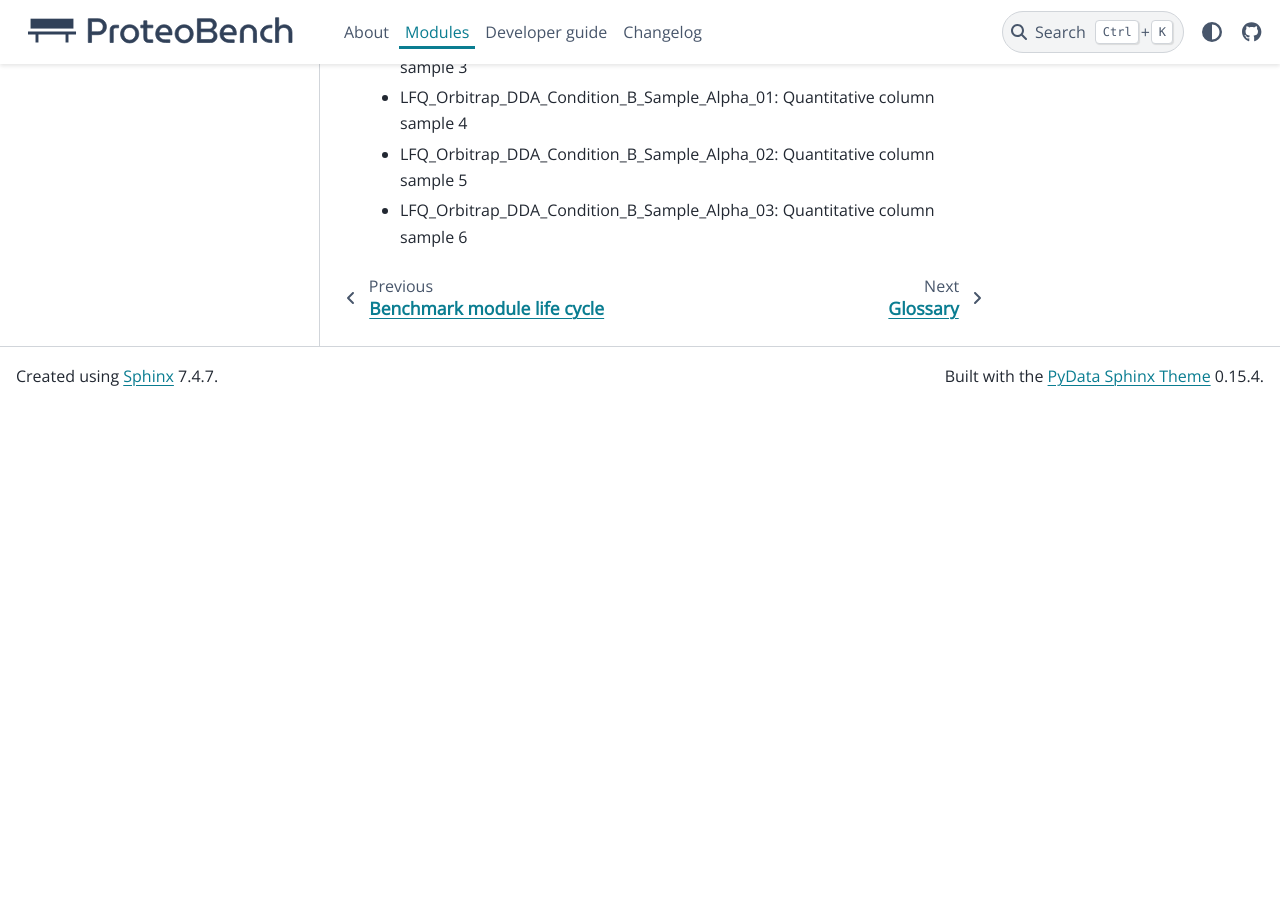
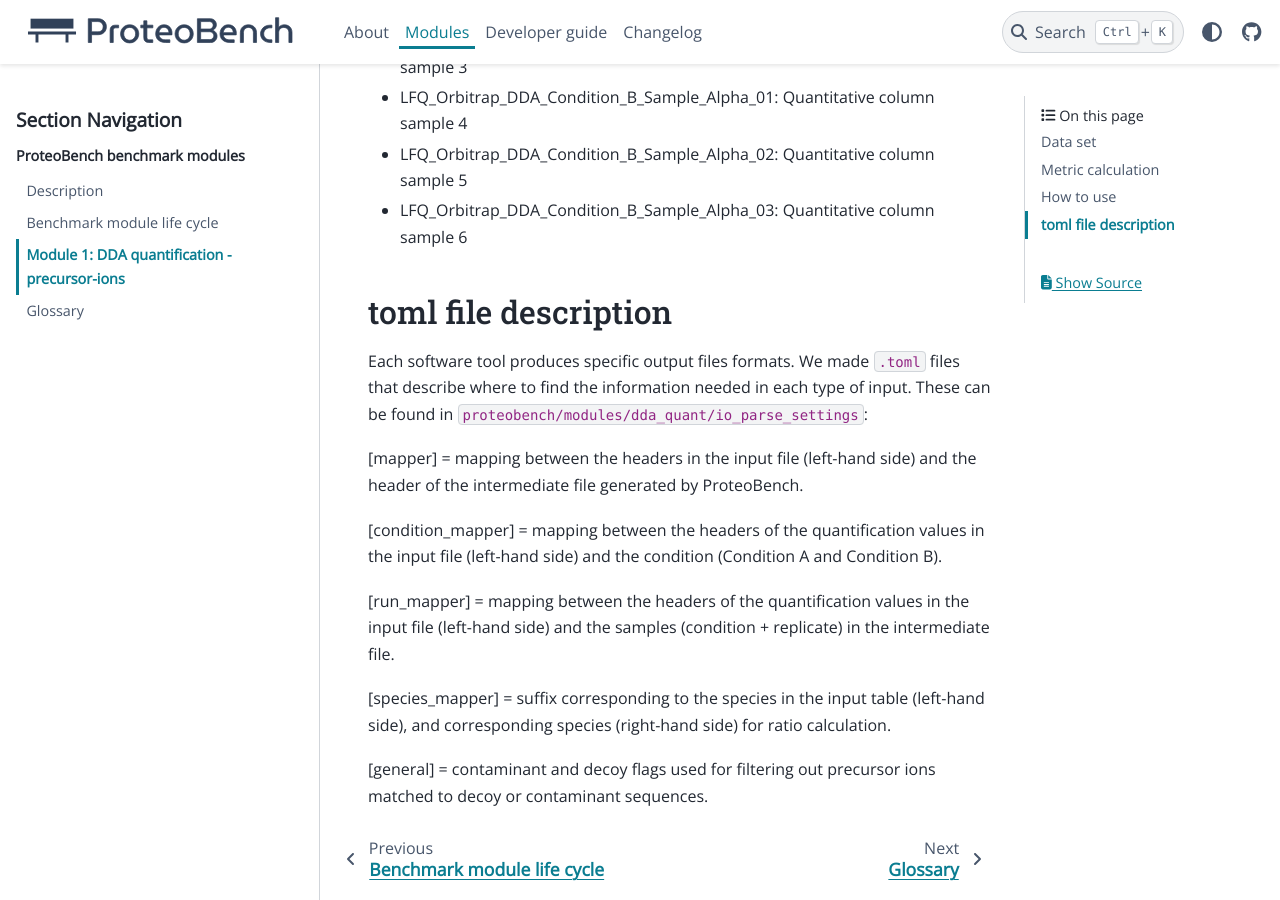
Before and after one commit to Proteobench/ProteoBench, a Sphinx documentation site: the page built from docs/modules/3-DDA-Quantification-ion-level.md, in a window 1280 px wide and 900 px high, scrolled down 3178 px. Built offline with Sphinx 7.4.7 and the PyData theme 0.15.4, drawn with Linux system fonts in a browser that asks for light colours; pages that are not in the unit, such as notebooks, are missing from menus; before the commit the page ends 3583 px from its top, so only the background shows below that; some of the changed text lies outside the part shown.

Commit message:
add toml description in docs

```diff
--- a/docs/modules/3-DDA-Quantification-ion-level.md
+++ b/docs/modules/3-DDA-Quantification-ion-level.md
@@ -67,3 +67,17 @@
 - LFQ_Orbitrap_DDA_Condition_B_Sample_Alpha_01: Quantitative column sample 4
 - LFQ_Orbitrap_DDA_Condition_B_Sample_Alpha_02: Quantitative column sample 5
 - LFQ_Orbitrap_DDA_Condition_B_Sample_Alpha_03: Quantitative column sample 6
+
+## toml file description
+
+Each software tool produces specific output files formats. We made ``.toml`` files that describe where to find the information needed in each type of input. These can be found in `proteobench/modules/dda_quant/io_parse_settings`:
+
+[mapper] = mapping between the headers in the input file (left-hand side) and the header of the intermediate file generated by ProteoBench.
+
+[condition_mapper] = mapping between the headers of the quantification values in the input file (left-hand side) and the condition (Condition A and Condition B).
+
+[run_mapper] = mapping between the headers of the quantification values in the input file (left-hand side) and the samples (condition + replicate) in the intermediate file.
+
+[species_mapper] = suffix corresponding to the species in the input table (left-hand side), and corresponding species (right-hand side) for ratio calculation.
+
+[general] = contaminant and decoy flags used for filtering out precursor ions matched to decoy or contaminant sequences.
--- a/docs/modules/index.rst
+++ b/docs/modules/index.rst
@@ -5,6 +5,6 @@
 .. toctree::
    :caption: ProteoBench benchmark modules
    :glob:
-   :maxdepth: 1
+   :maxdepth: 2
 
    *
```
